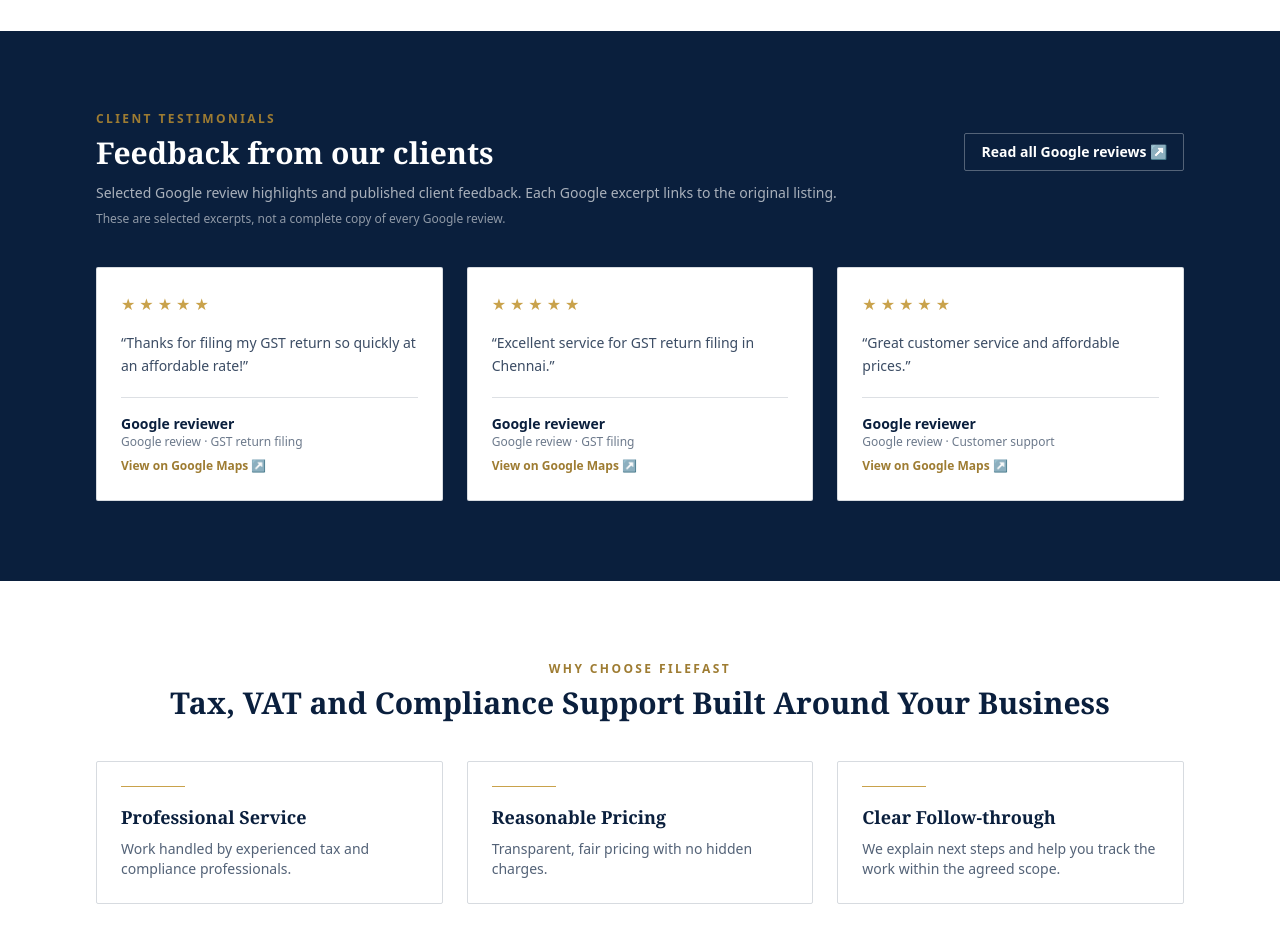
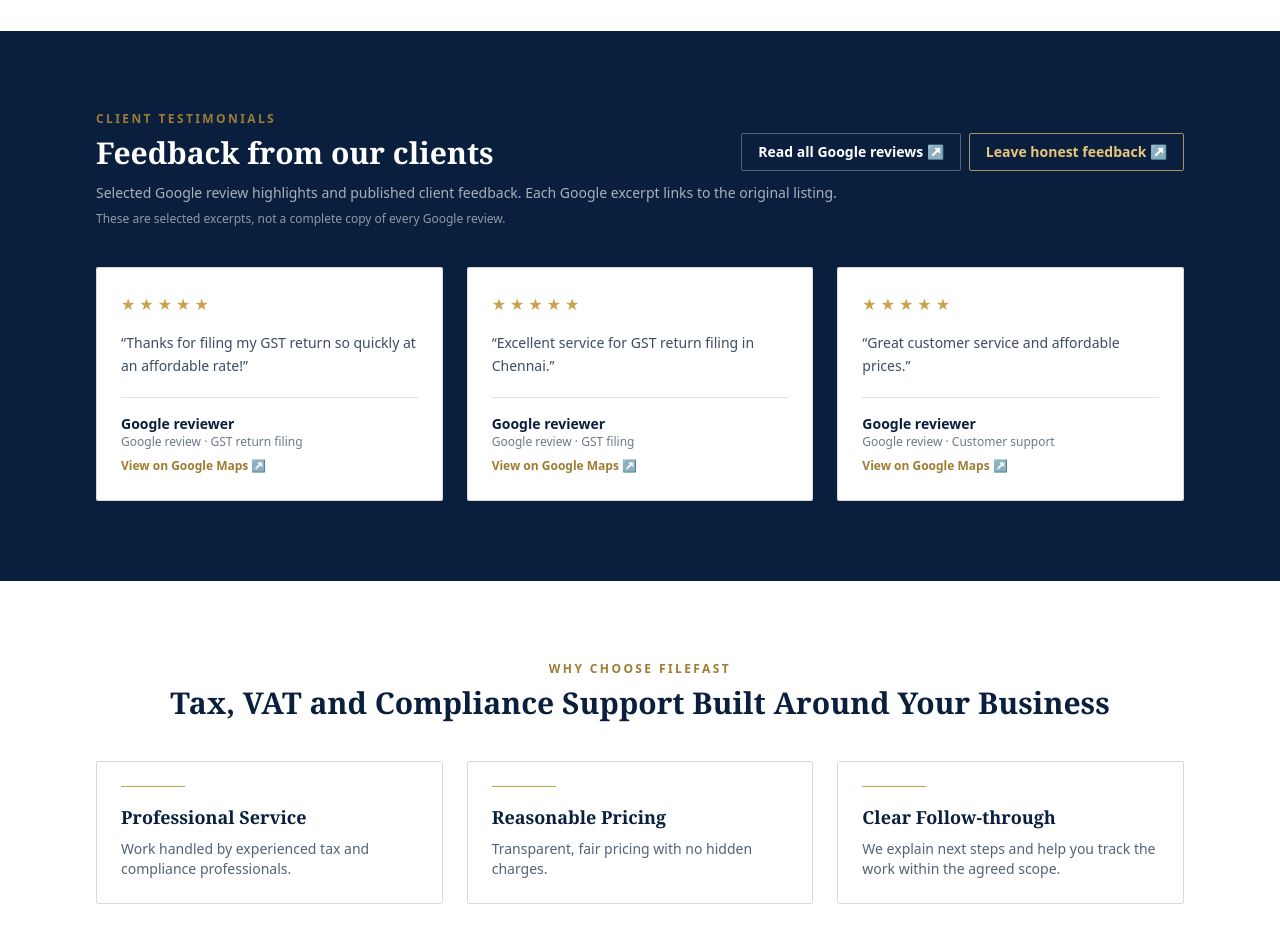
Before and after one commit to filefastservices-dotcom/filefast-website, a Next.js app: page / in a window 1280 px wide. Shown: the part 7200-8126 px from the top of the page. Built offline with nearby package versions, Linux system fonts and the light colour scheme; no server answers; the database is empty.

Commit message:
Add direct Google feedback CTA to homepage testimonials section

```diff
--- a/src/app/page.js
+++ b/src/app/page.js
@@ -228,9 +228,14 @@ export default async function HomePage() {
           <p className="eyebrow text-gold">Client Testimonials</p>
           <div className="flex flex-wrap items-end justify-between gap-4">
             <h2 className="mt-2 font-display text-3xl font-semibold">Feedback from our clients</h2>
-            <a href={googleReviewUrl} target="_blank" rel="noopener noreferrer" className="inline-flex items-center rounded-sm border border-white/30 px-4 py-2 text-sm font-semibold text-white transition hover:bg-white/10">
-              Read all Google reviews ↗
-            </a>
+            <div className="flex flex-wrap gap-2">
+              <a href={googleReviewUrl} target="_blank" rel="noopener noreferrer" className="inline-flex items-center rounded-sm border border-white/30 px-4 py-2 text-sm font-semibold text-white transition hover:bg-white/10">
+                Read all Google reviews ↗
+              </a>
+              <a href={googleReviewUrl} target="_blank" rel="noopener noreferrer" className="inline-flex items-center rounded-sm border border-[#e8c77c]/70 px-4 py-2 text-sm font-semibold text-[#e8c77c] transition hover:bg-[#e8c77c] hover:text-[#081b35]">
+                Leave honest feedback ↗
+              </a>
+            </div>
           </div>
           <p className="mt-3 text-sm text-white/65">Selected Google review highlights and published client feedback. Each Google excerpt links to the original listing.</p>
           <p className="mt-2 text-xs text-white/55">These are selected excerpts, not a complete copy of every Google review.</p>
```
